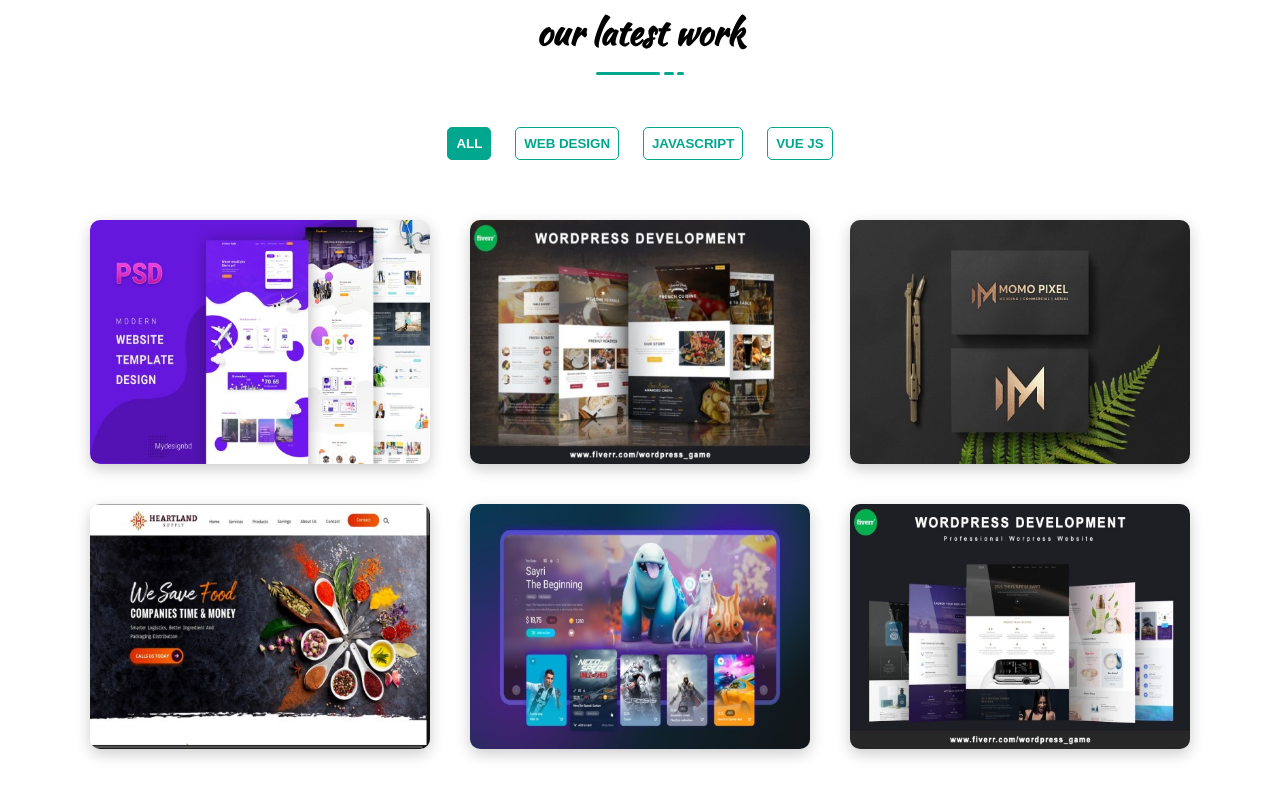
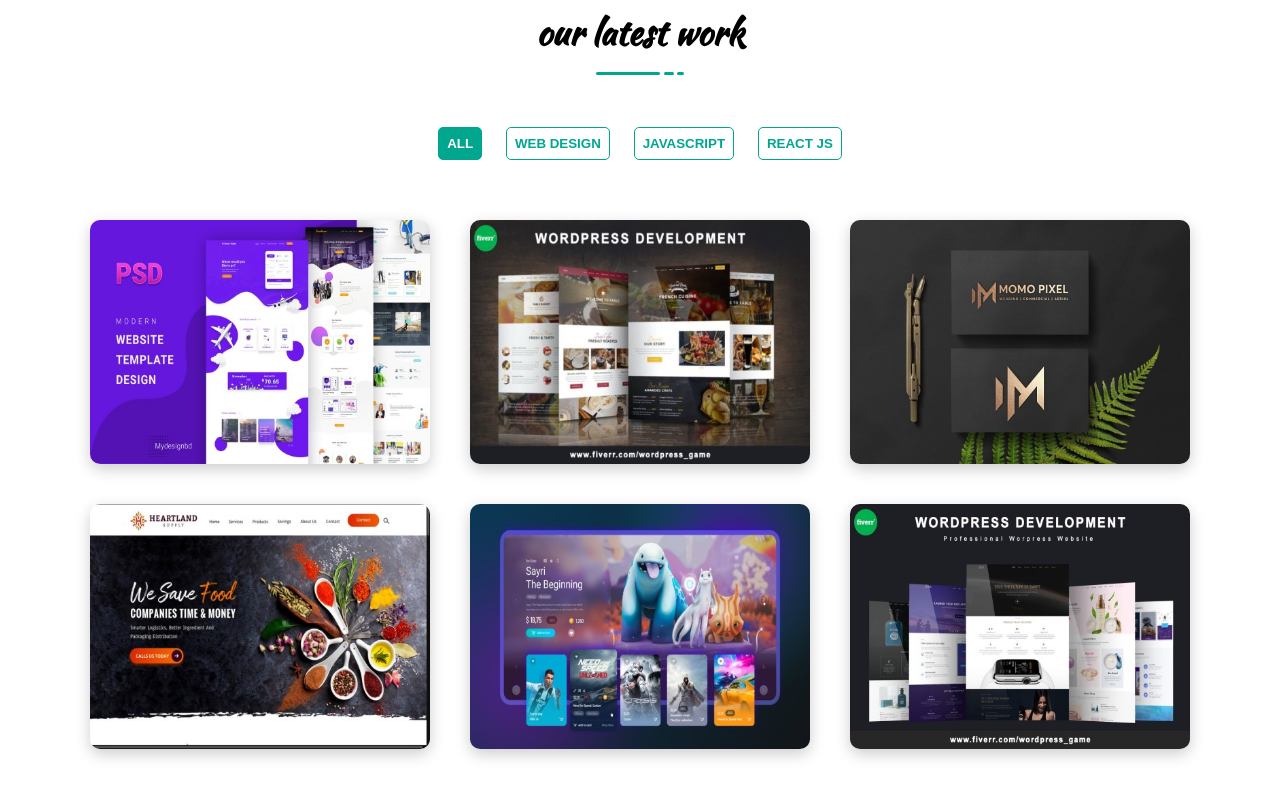
Before and after one commit to Bibek200/Bibekresume, a plain HTML site: page index.html in a window 1280 px wide. Shown: the part 2305-3100 px from the top of the page. Drawn offline with Linux system fonts and the light colour scheme.

Commit message:
Update index.html

```diff
--- a/index.html
+++ b/index.html
@@ -304,7 +304,7 @@
             <button type="button" class="active" data-filter="all">All</button>
             <button type="button" data-filter="web-design">web design</button>
             <button type="button" data-filter="photography">JavaScript</button>
-            <button type="button" data-filter="wordpress">Vue js</button>
+            <button type="button" data-filter="wordpress">React js</button>
           </div>
         </div>
         <div class="row">
```
